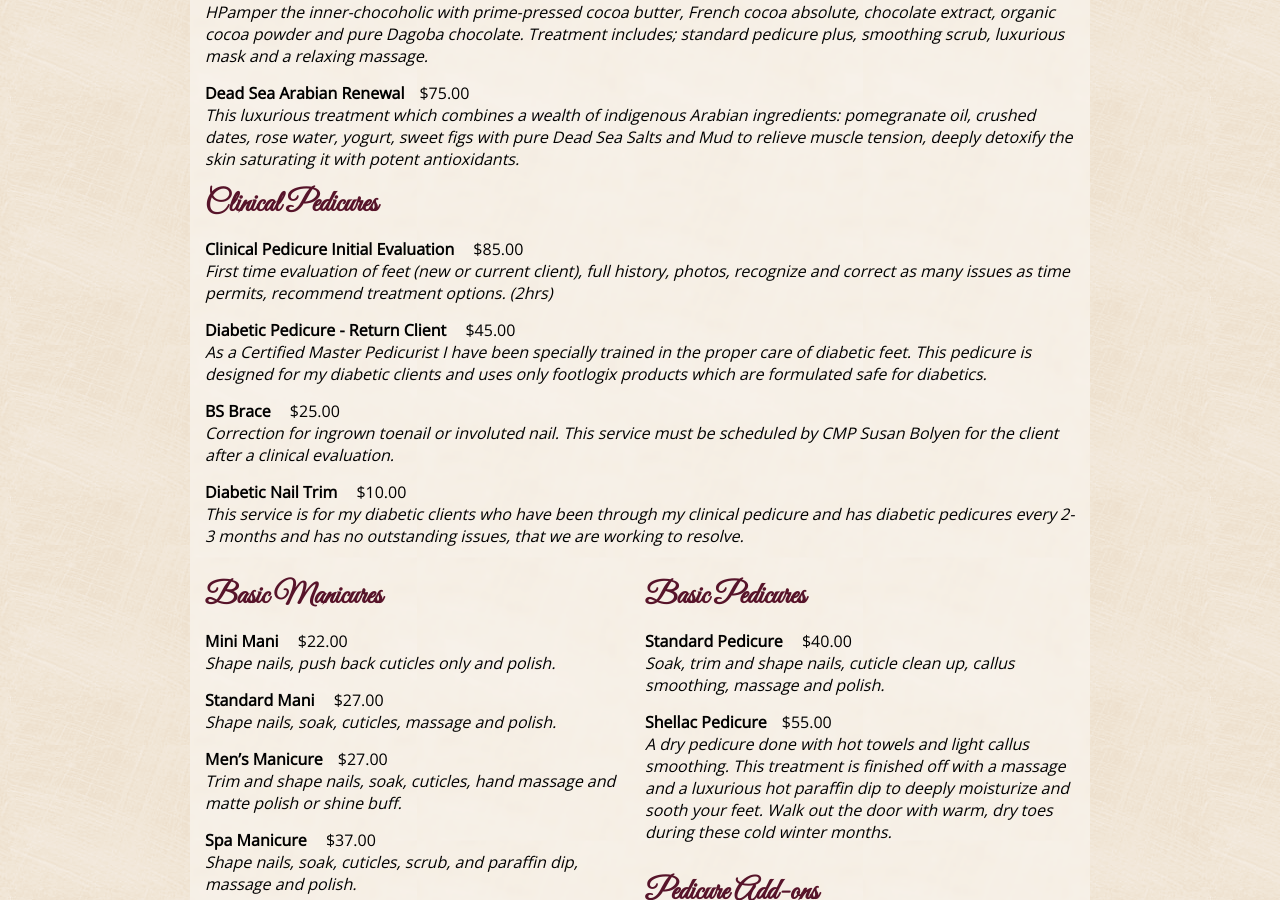
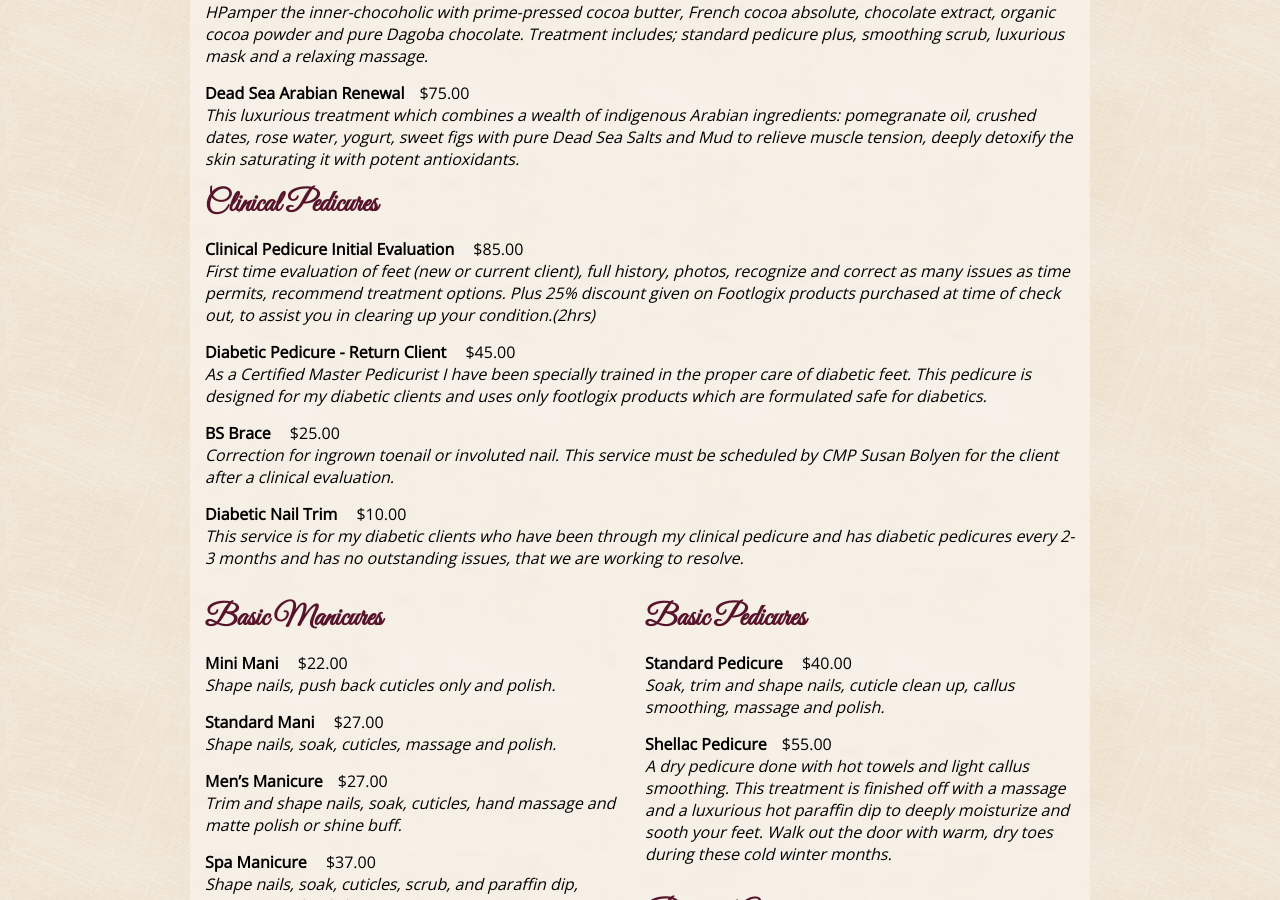
Before and after one commit to susanspedispa/susanspedispa.github.io, a Jekyll site: the page built from menu.html, in a window 1280 px wide and 900 px high, scrolled down 455 px. Built offline with Jekyll 4.4.1, drawn with Linux system fonts in a browser that asks for light colours.

Commit message:
Update menu.html

```diff
--- a/_includes/menu.html
+++ b/_includes/menu.html
@@ -21,7 +21,7 @@
 
 <div class="treatment">
 <span class="treatmentName">Clinical Pedicure Initial Evaluation</span> <span class="treatmentPrice">$85.00</span>
-<div class="treatmentDescription">First time evaluation of feet (new or current client), full history, photos, recognize and correct as many issues as time permits, recommend treatment options. (2hrs) </div>
+<div class="treatmentDescription">First time evaluation of feet (new or current client), full history, photos, recognize and correct as many issues as time permits, recommend treatment options. Plus 25% discount given on Footlogix products purchased at time of check out, to assist you in  clearing up your condition.(2hrs) </div>
 
 
 </div>
```
